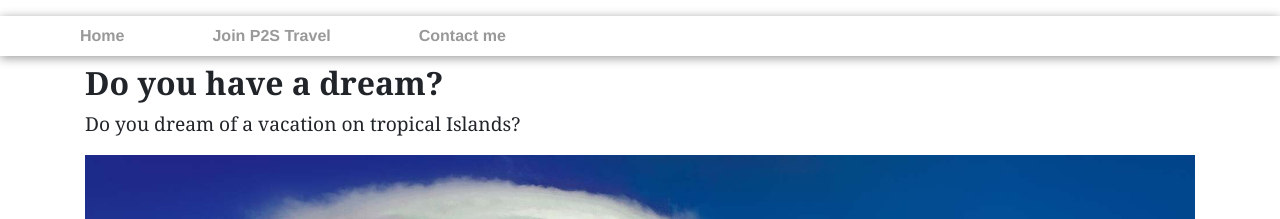
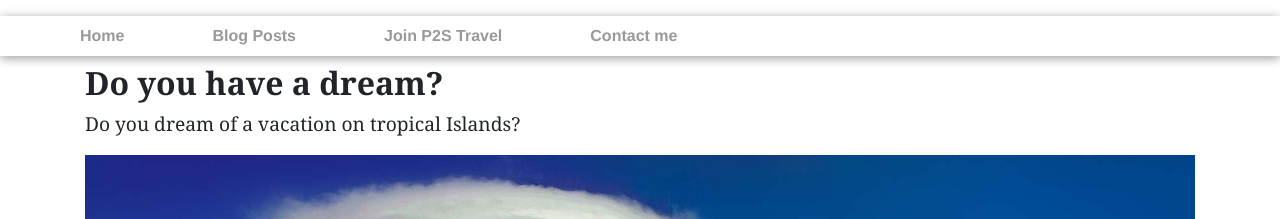
Before and after one commit to jdtravelp2s/jdtravelp2s.github.io, a Jekyll site: the page built from index.md, in a window 1280 px wide. Shown: the top 219 px of the page. Built offline with Jekyll 4.4.1, drawn with Linux system fonts in a browser that asks for light colours.

Commit message:
adding blogpost shortcut to navigation bar

```diff
--- a/_layouts/default.html
+++ b/_layouts/default.html
@@ -44,6 +44,9 @@
                     <a class="nav-link" id="nav-link-top" href="https://jdtravelp2s.github.io/">Home</a>
                 </li>
                 <li class="nav-item">
+                    <a class="nav-link" id="nav-link-top" href="https://jdtravelp2s.github.io/blog/index.html">Blog Posts</a>
+                </li>
+                <li class="nav-item">
                     <a class="nav-link" id="nav-link-top" href="https://p2stravel.com/join/jdtravelp2s">Join P2S Travel</a>
                 </li>
                 <li class="nav-item">
```
